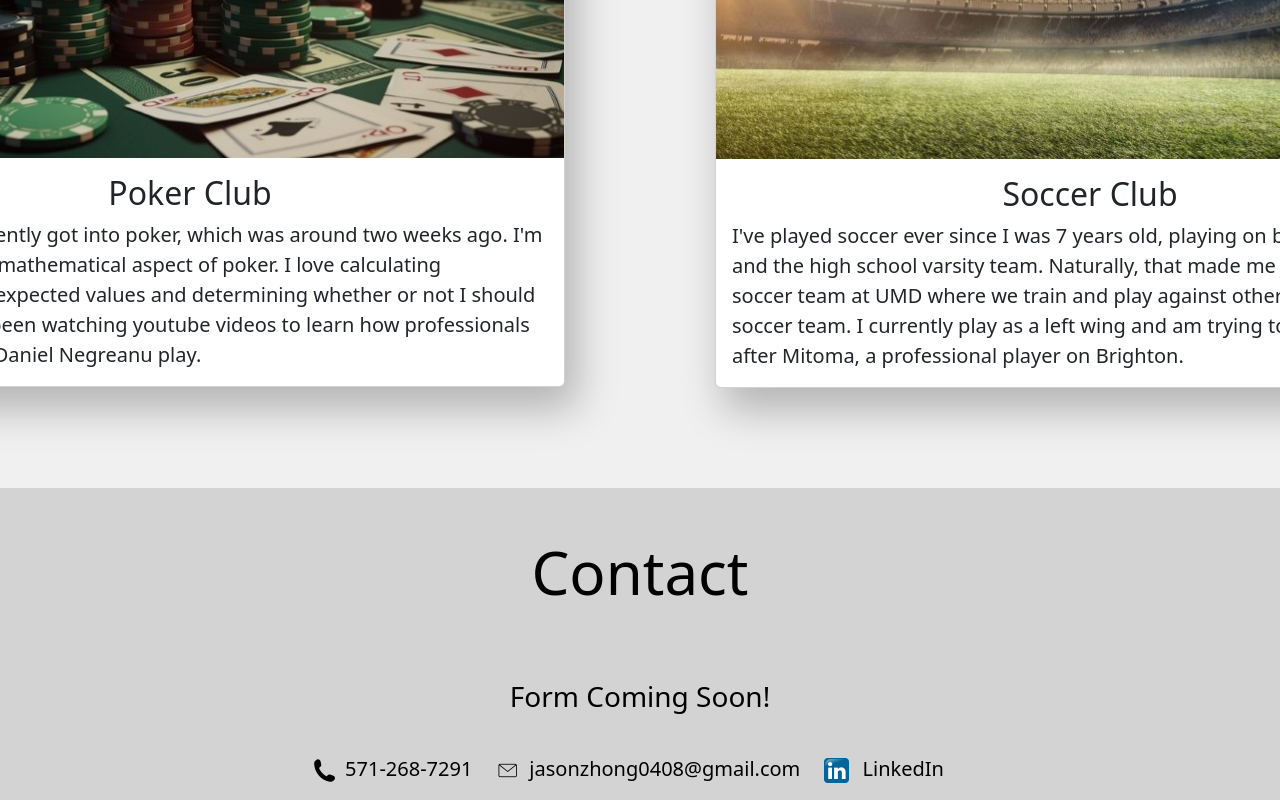
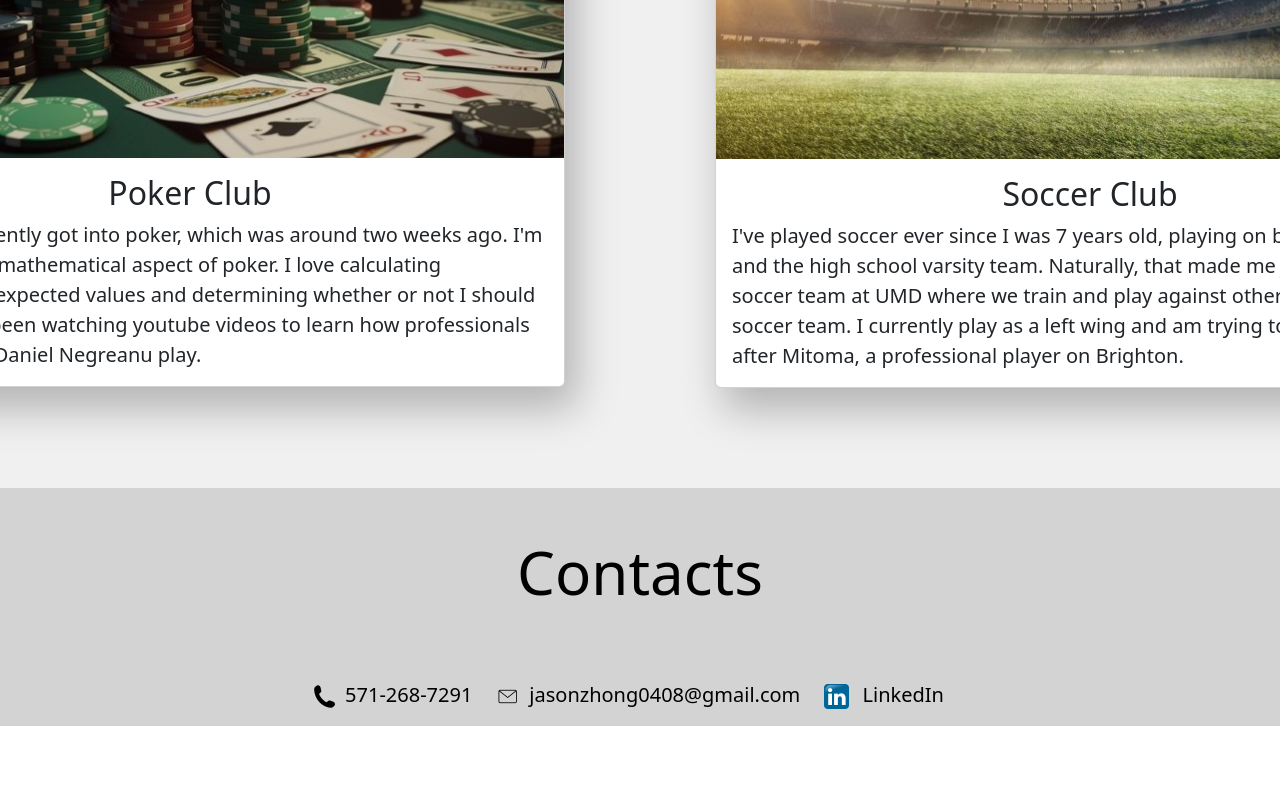
Before and after one commit to JasonZ08/Personal_Website, a React (Create React App) app in the folder my-app/: page / in a window 1280 px wide. Shown: the part 4849-5649 px from the top of the page. After the commit the page ends 5575 px from the top, so only its background shows below. Built offline with nearby package versions, Linux system fonts and the light colour scheme.

Commit message:
removed contact form

```diff
--- a/my-app/src/Components/Contact/Contact.js
+++ b/my-app/src/Components/Contact/Contact.js
@@ -7,11 +7,8 @@ function Contact() {
     return (
         <div className="ContactContainer">
             <h1 className="py-5 ">
-                Contact
+                Contacts
             </h1>
-            <h3 className="py-3">
-                Form Coming Soon!
-            </h3>
             <div className="ButtonContainer py-3">
                 <img src="phone.png" width={25} height={25}/><span className="ps-2 pe-4">571-268-7291</span>
                 <img src="mail.png" width={25} height={25}/><span className="ps-2 pe-4">jasonzhong0408@gmail.com</span>
```
